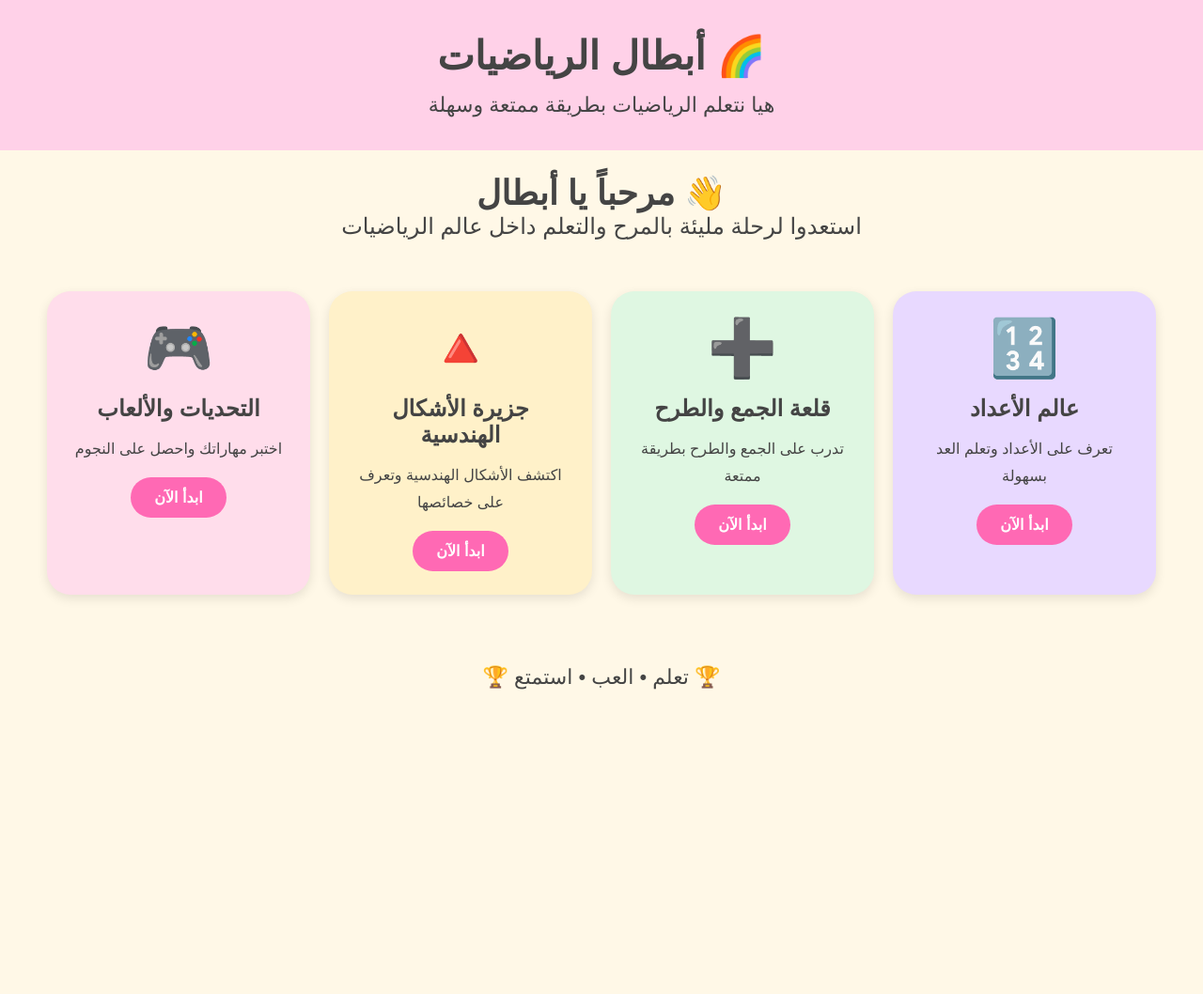
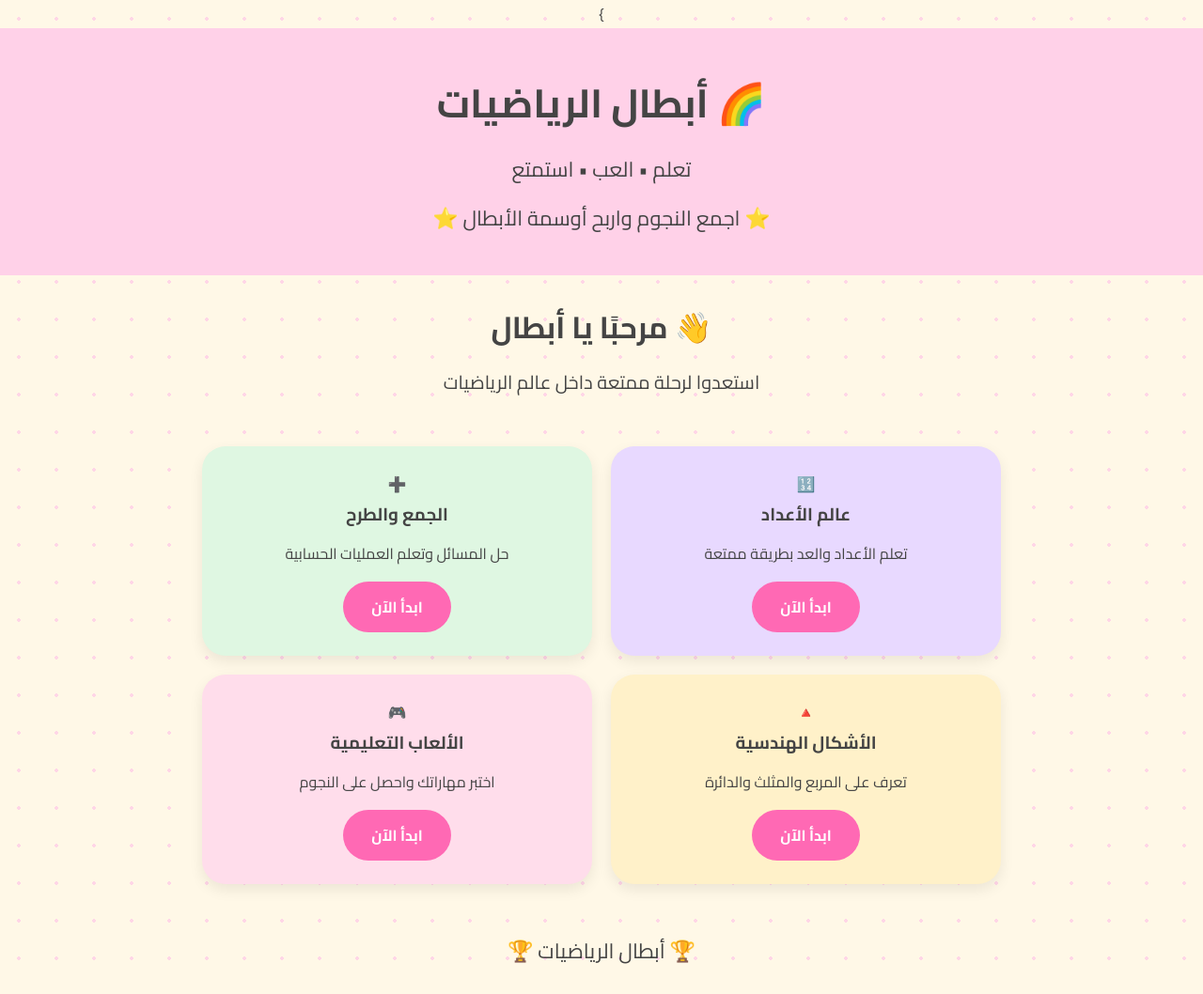
Before and after one commit to gamdzenad-ux/math-heroes, a plain HTML site: page index.html in a window 1280 px wide. Shown: the whole page at 94% size. Before the commit the page ends 800 px from the top, so only its background shows below. Drawn offline with Linux system fonts and the light colour scheme.

Commit message:
Update index.html

```diff
--- a/index.html
+++ b/index.html
@@ -1,208 +1,184 @@
+}
+
 <!DOCTYPE html>
 <html lang="ar" dir="rtl">
-
 <head>
 <meta charset="UTF-8">
 <meta name="viewport" content="width=device-width, initial-scale=1.0">
-
-<title>أبطال الرياضيات</title>
-
+<title>🌈 أبطال الرياضيات</title>
+<link href="https://fonts.googleapis.com/css2?family=Cairo:wght@400;600;700&display=swap" rel="stylesheet">
 <style>
-
 *{
 margin:0;
 padding:0;
 box-sizing:border-box;
 }
-
 body{
-font-family:Arial,sans-serif;
+font-family:'Cairo',sans-serif;
 background:#FFF8E7;
+background-image:
+radial-gradient(#ffd6e7 2px, transparent 2px);
+background-size:40px 40px;
+color:#444;
 text-align:center;
-color:#444;
 }
-
 header{
 background:#FFD1E8;
-padding:35px 20px;
+padding:40px 20px;
 }
-
 header h1{
 font-size:42px;
-margin-bottom:15px;
+margin-bottom:10px;
 }
-
 header p{
 font-size:22px;
 }
-
+.hero{
+padding:25px;
+}
+.hero h2{
+font-size:32px;
+margin-bottom:10px;
+}
+.hero p{
+font-size:20px;
+}
 .cards{
-display:flex;
-flex-wrap:wrap;
-justify-content:center;
+display:grid;
+grid-template-columns:repeat(2,1fr);
 gap:20px;
-padding:30px 15px;
+max-width:900px;
+margin:auto;
+padding:25px;
 }
-
 .card{
-width:280px;
-background:white;
 border-radius:25px;
 padding:25px;
-box-shadow:0 4px 12px rgba(0,0,0,0.1);
-transition:0.3s;
+box-shadow:0 6px 15px rgba(0,0,0,.08);
+transition:.3s;
 }
-
 .card:hover{
-transform:translateY(-5px);
+transform:translateY(-6px);
 }
-
-.card h2{
-margin:15px 0;
+.card span{
+font-size:60px;
+display:block;
+margin-bottom:10px;
 }
-
+.card h3{
+margin-bottom:10px;
+}
 .card p{
 line-height:1.8;
 }
-
 .numbers{
 background:#E8D9FF;
 }
-
 .operations{
 background:#DFF7E2;
 }
-
 .shapes{
 background:#FFF1C9;
 }
-
 .games{
 background:#FFDDEB;
 }
-
-.button{
+.btn{
 display:inline-block;
 margin-top:15px;
-padding:12px 25px;
+padding:12px 30px;
 background:#FF69B4;
 color:white;
 text-decoration:none;
 border-radius:30px;
 font-weight:bold;
 }
-
-.welcome{
-padding:25px;
-font-size:24px;
-}
-
 footer{
-margin-top:20px;
 padding:25px;
 font-size:22px;
 }
-
+@media(max-width:700px){
+.cards{
+grid-template-columns:1fr;
+}
+header h1{
+font-size:34px;
+}
+.hero h2{
+font-size:28px;
+}
+}
 </style>
-
 </head>
-
 <body>
-
 <header>
-
 <h1>🌈 أبطال الرياضيات</h1>
-
+<p>تعلم • العب • استمتع</p>
+<p style="margin-top:10px;">
+⭐ اجمع النجوم واربح أوسمة الأبطال ⭐
+</p>
+</header>
+<section class="hero">
+<h2>👋 مرحبًا يا أبطال</h2>
 <p>
-هيا نتعلم الرياضيات بطريقة ممتعة وسهلة
+استعدوا لرحلة ممتعة داخل عالم الرياضيات
 </p>
-
-</header>
-
-<div class="welcome">
-
-<h2>👋 مرحباً يا أبطال</h2>
-
-<p>
-استعدوا لرحلة مليئة بالمرح والتعلم داخل عالم الرياضيات
-</p>
-
-</div>
-
+</section>
 <section class="cards">
-
 <div class="card numbers">
 
-<div style="font-size:60px;">🔢</div>
+🔢
 
-<h2>عالم الأعداد</h2>
-
+<h3>عالم الأعداد</h3>
 <p>
-تعرف على الأعداد وتعلم العد بسهولة
+تعلم الأعداد والعد بطريقة ممتعة
 </p>
-
-<a class="button" href="#">
+<a href="#" class="btn">
 ابدأ الآن
 </a>
-
 </div>
-
 <div class="card operations">
 
-<div style="font-size:60px;">➕</div>
+➕
 
-<h2>قلعة الجمع والطرح</h2>
-
+<h3>الجمع والطرح</h3>
 <p>
-تدرب على الجمع والطرح بطريقة ممتعة
+حل المسائل وتعلم العمليات الحسابية
 </p>
-
-<a class="button" href="#">
+<a href="#" class="btn">
 ابدأ الآن
 </a>
-
 </div>
-
 <div class="card shapes">
 
-<div style="font-size:60px;">🔺</div>
+🔺
 
-<h2>جزيرة الأشكال الهندسية</h2>
-
+<h3>الأشكال الهندسية</h3>
 <p>
-اكتشف الأشكال الهندسية وتعرف على خصائصها
+تعرف على المربع والمثلث والدائرة
 </p>
-
-<a class="button" href="#">
+<a href="#" class="btn">
 ابدأ الآن
 </a>
-
 </div>
-
 <div class="card games">
 
-<div style="font-size:60px;">🎮</div>
+🎮
 
-<h2>التحديات والألعاب</h2>
-
+<h3>الألعاب التعليمية</h3>
 <p>
 اختبر مهاراتك واحصل على النجوم
 </p>
-
-<a class="button" href="#">
+<a href="#" class="btn">
 ابدأ الآن
 </a>
-
 </div>
-
 </section>
-
 <footer>
 
-🏆 تعلم • العب • استمتع 🏆
+🏆 أبطال الرياضيات 🏆
 
 </footer>
-
 </body>
 
-</html>
+</htm
```
